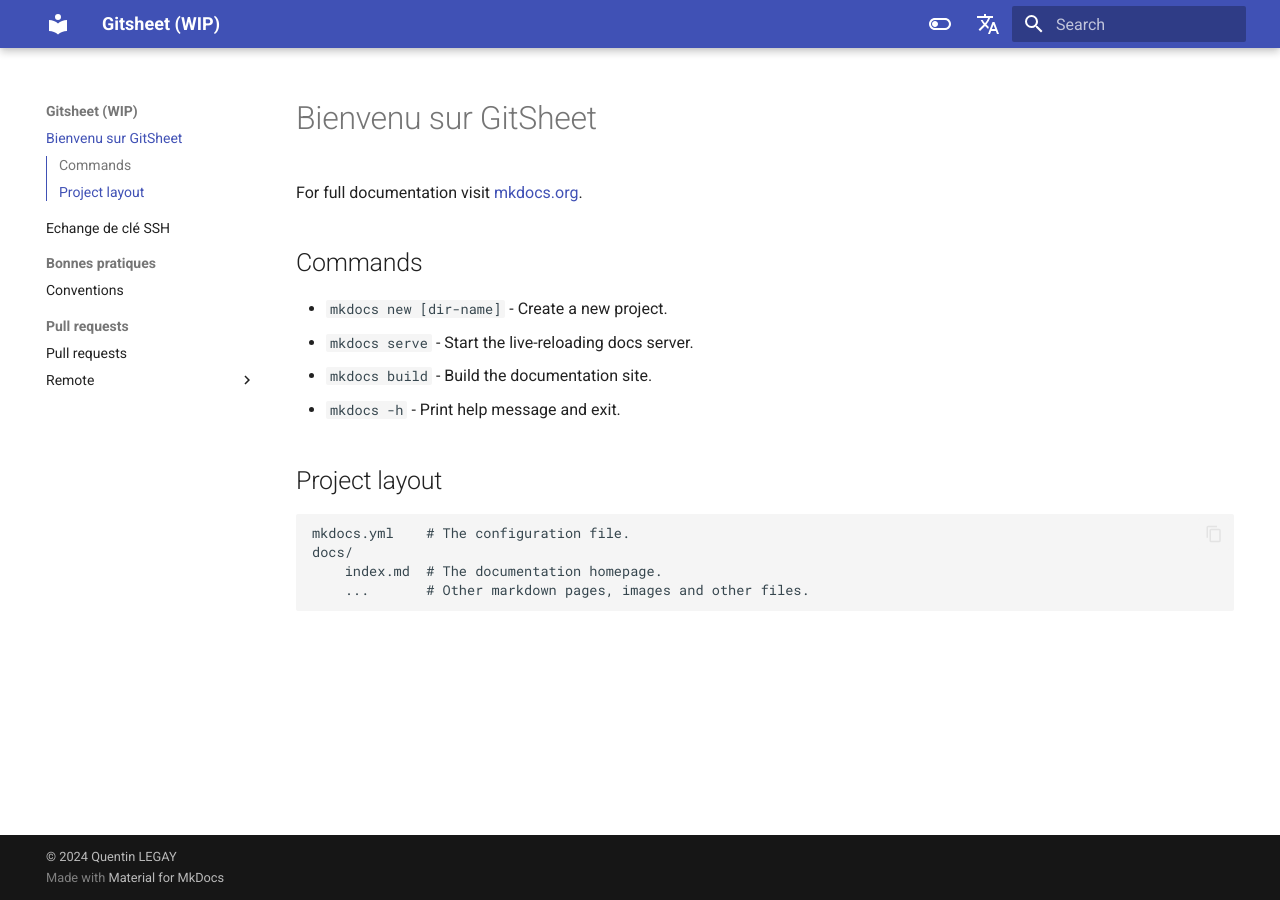
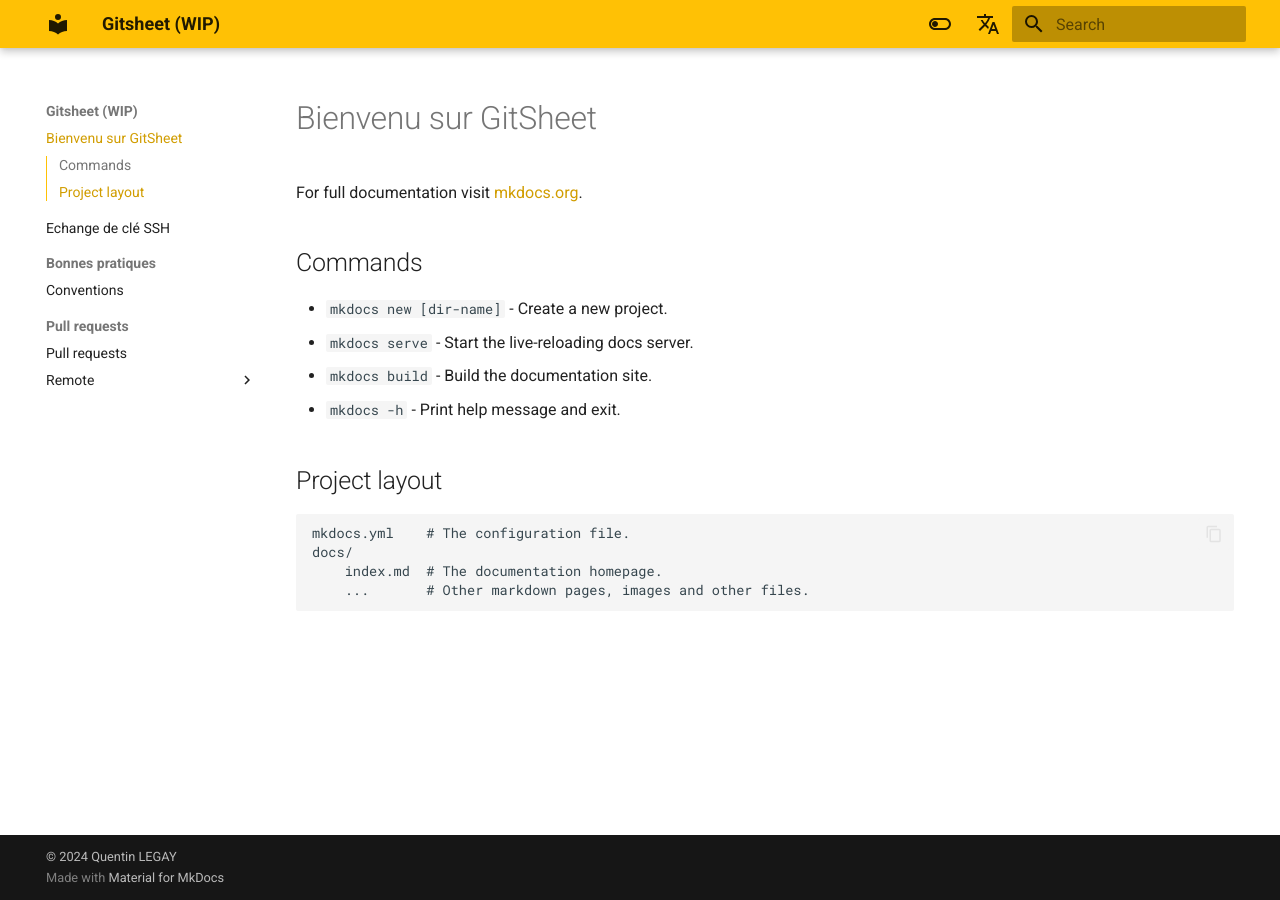
Before and after one commit to quentinlegay/gitsheet, an MkDocs documentation site: the page built from docs/index.md, in a window 1280 px wide. Built offline with MkDocs 1.6.1 and Material for MkDocs 9.7.7, drawn with Linux system fonts in a browser that asks for light colours; comment, search, counter and statistics services are not loaded.

Commit message:
change theme color

```diff
--- a/mkdocs.yml
+++ b/mkdocs.yml
@@ -16,14 +16,14 @@ theme:
       toggle:
         icon: material/toggle-switch-off-outline
         name: Switch to dark mode
-      primary: dark red
-      accent: purple
+      primary: amber
+      accent: orange
     - scheme: slate
       toggle:
         icon: material/toggle-switch
         name: Switch to light mode
-      primary: teal
-      accent: lime
+      primary: amber
+      accent: orange
 extra:
   alternate:
     - name: Français
```
